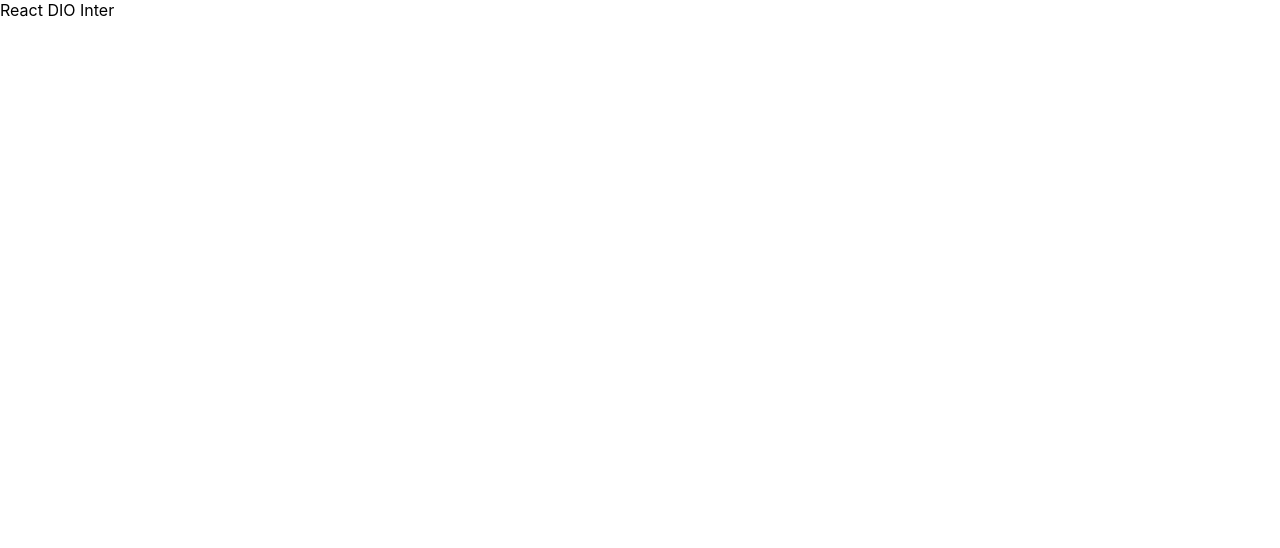
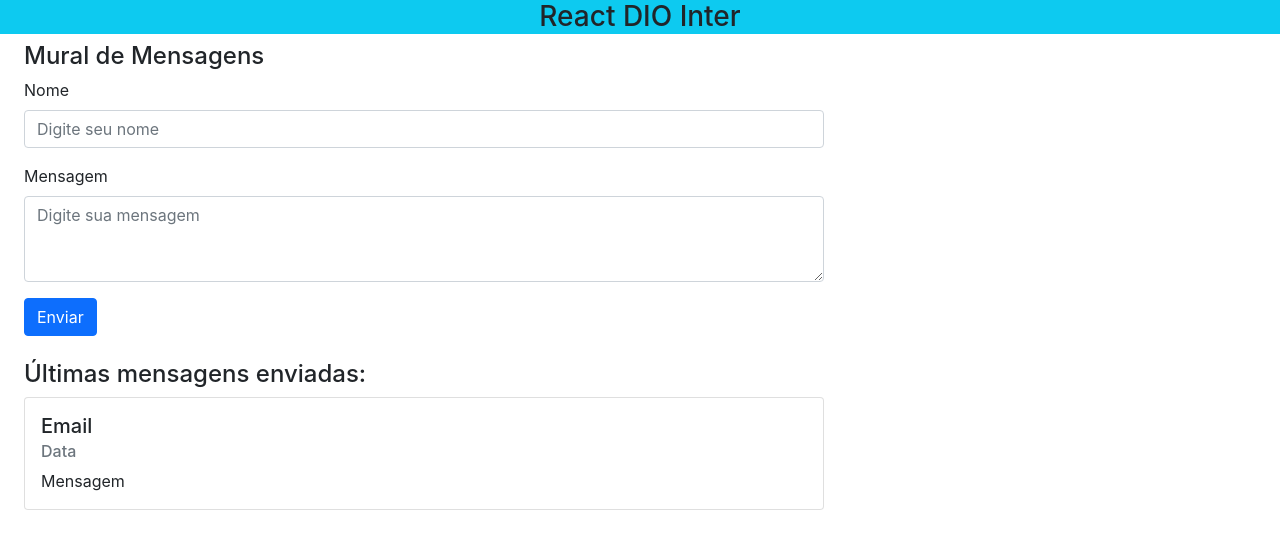
Before and after one commit to drishaolin/dio-messages-list-react, a React (Create React App) app: page / in a window 1280 px wide. Shown: the top 548 px of the page. Built offline with nearby package versions, Linux system fonts and the light colour scheme.

Commit message:
add bootstrap and create messages wall layout

```diff
--- a/public/index.html
+++ b/public/index.html
@@ -9,11 +9,21 @@
             name="description"
             content="Web site created for learning purposes on Bootcamp React DIO Inter"
         />
+        <link
+            href="https://cdn.jsdelivr.net/npm/bootstrap@5.1.3/dist/css/bootstrap.min.css"
+            rel="stylesheet"
+            integrity="sha384-1BmE4kWBq78iYhFldvKuhfTAU6auU8tT94WrHftjDbrCEXSU1oBoqyl2QvZ6jIW3"
+            crossorigin="anonymous"
+        />
+        <script
+            src="https://cdn.jsdelivr.net/npm/bootstrap@5.1.3/dist/js/bootstrap.bundle.min.js"
+            integrity="sha384-ka7Sk0Gln4gmtz2MlQnikT1wXgYsOg+OMhuP+IlRH9sENBO0LRn5q+8nbTov4+1p"
+            crossorigin="anonymous"
+        ></script>
         <title>React DIO Inter</title>
     </head>
     <body>
         <noscript>You need to enable JavaScript to run this app.</noscript>
         <div id="root"></div>
-
     </body>
 </html>
--- a/src/App.js
+++ b/src/App.js
@@ -1,10 +1,50 @@
+import { useEffect } from "react";
 
 function App() {
-  return (
-    <div>
-      React DIO Inter
-    </div>
-  );
+
+
+    return (
+        <>
+            <h1 className="bg-info text-center fs-3">React DIO Inter</h1>
+            <div className="mx-4">
+                <h2 className="fs-4">Mural de Mensagens</h2>
+                <div className="mb-3" style={{ width: "50rem" }}>
+                    <label htmlFor="nameInput" className="form-label">
+                        Nome
+                    </label>
+                    <input
+                        type="text"
+                        className="form-control"
+                        id="nameInput"
+                        placeholder="Digite seu nome"
+                    />
+                </div>
+                <div className="mb-3" style={{ width: "50rem" }}>
+                    <label htmlFor="messageInput" className="form-label">
+                        Mensagem
+                    </label>
+                    <textarea
+                        className="form-control"
+                        id="messageInput"
+                        rows="3"
+                        placeholder="Digite sua mensagem"
+                    ></textarea>
+                </div>
+                <button type="button" className="btn btn-primary">
+                    Enviar
+                </button>
+
+                <h3 className="fs-4 mt-4">Últimas mensagens enviadas: </h3>
+                <div className="card" style={{ width: "50rem" }}>
+                    <div className="card-body">
+                        <h5 className="card-title">Email</h5>
+                        <h6 className="card-subtitle mb-2 text-muted">Data</h6>
+                        <p className="card-text">Mensagem</p>
+                    </div>
+                </div>
+            </div>
+        </>
+    );
 }
 
 export default App;
```
Lines whose indentation alone changed are shown as unchanged.
